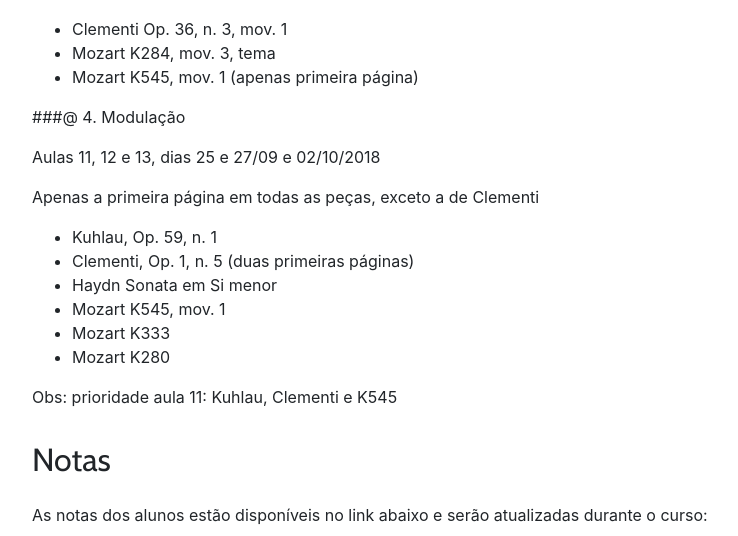
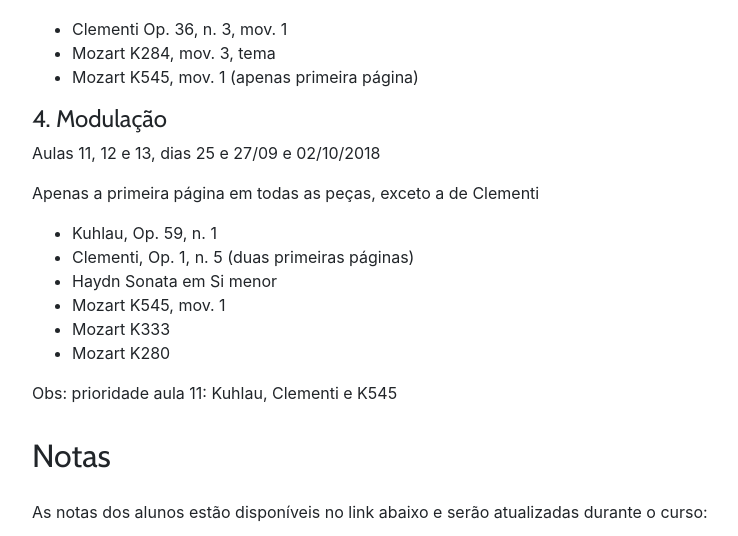
Before and after one commit to kroger/genosmus, a Jekyll site: the page built from _marcos/musa70.md, in a window 1280 px wide and 900 px high, scrolled down 3232 px, cut to the strip 156-692 px from the top of the window. Shown: the whole strip, without its empty margins (68-806 px from the left). Built offline with Jekyll 4.4.1, drawn with Linux system fonts in a browser that asks for light colours; the table of contents is made by our own code.

Commit message:
Small fix

```diff
--- a/_marcos/musa70.md
+++ b/_marcos/musa70.md
@@ -146,7 +146,7 @@ Aula 10, dia 20/09/2018
 - Mozart K284, mov. 3, tema
 - Mozart K545, mov. 1 (apenas primeira página)
 
-###@ 4. Modulação
+#### 4. Modulação
 
 Aulas 11, 12 e 13, dias 25 e 27/09 e 02/10/2018
 
```
